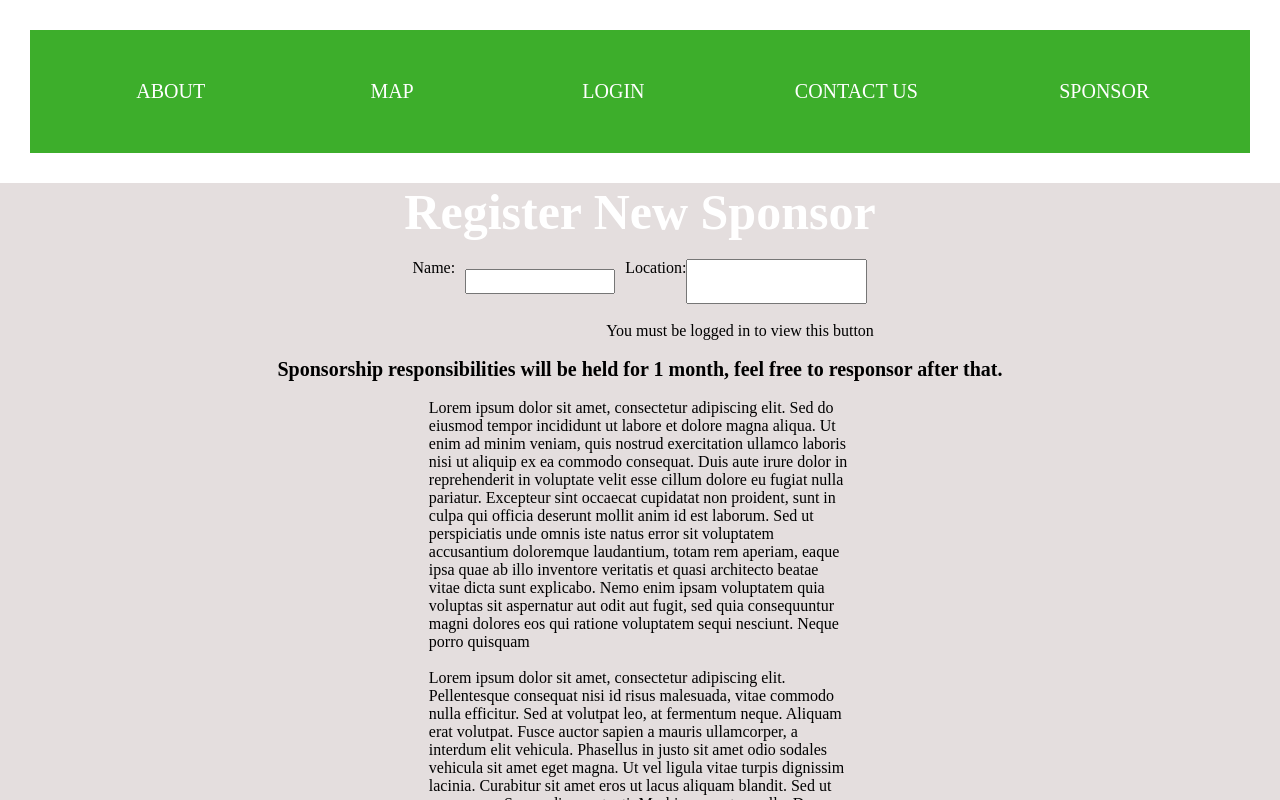
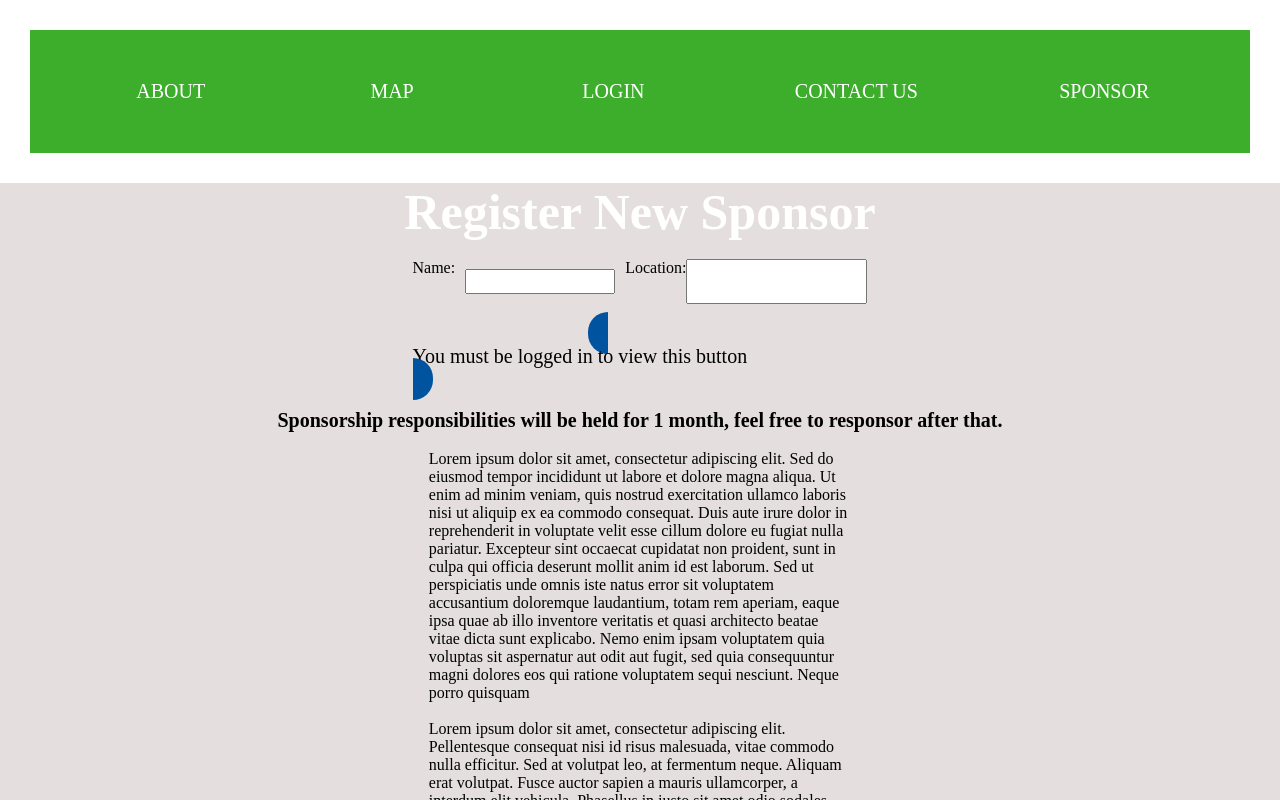
Before and after one commit to uprighted-learners/capstone-indygo-react-capstone-magic-green-bus, a React (Create React App) app in the folder frontend/: page /sponsor in a window 1280 px wide. Shown: the top 800 px of the page. Built offline with nearby package versions, Linux system fonts and the light colour scheme.

Commit message:
styling to sponsor button

```diff
--- a/frontend/src/components/Sponsor.css
+++ b/frontend/src/components/Sponsor.css
@@ -16,7 +16,7 @@ width: 33%;
 
 }
 .New-Sponsor{
-    color: white;
+    color: black;
 }
 .Sponsor-Time{
     color: black;
@@ -39,22 +39,30 @@ width: 33%;
     height: 25px;
 }
 .Register-buttons{
-  display:flex;
+  background-color: #00539F;
+  display:inline;
   align-self: center;
   align-items: center;
-  margin-left: 200px;
+  font-size: 20px;
+  margin-left: 175px;
+  border-radius: 20px;
+  padding: 10px 20px ;
+  cursor: pointer;
 }
-.ternary-button{
-    margin: 10px;
-    width: 150px;
-    height: 25px;
-    border-radius: 2px;
-    background-color: #3DAE2B;
-    color: white;
-    font-weight: 800;
-    align-items: center;
-    align-self: center;
+
+.Register-Buttons:hover{
+  background-color: #222160;
+  color: white;
+  display:inline;
+  align-self: center;
+  align-items: center;
+  font-size: 20px;
+  margin-left: 175px;
+  border-radius: 20px;
+  padding: 10px 20px ;
+  cursor: pointer;
 }
+
 @media only screen and (min-width: 299px) and (max-width: 863px){
     body{
       padding: 0px;
@@ -69,7 +77,7 @@ width: 33%;
      width: 30%;
     }
     .New-Sponsor{
-        color: white;
+        color: black;
     }
 }
 @media only screen and (min-width: 900px) and (max-width: 1199px) {
```
